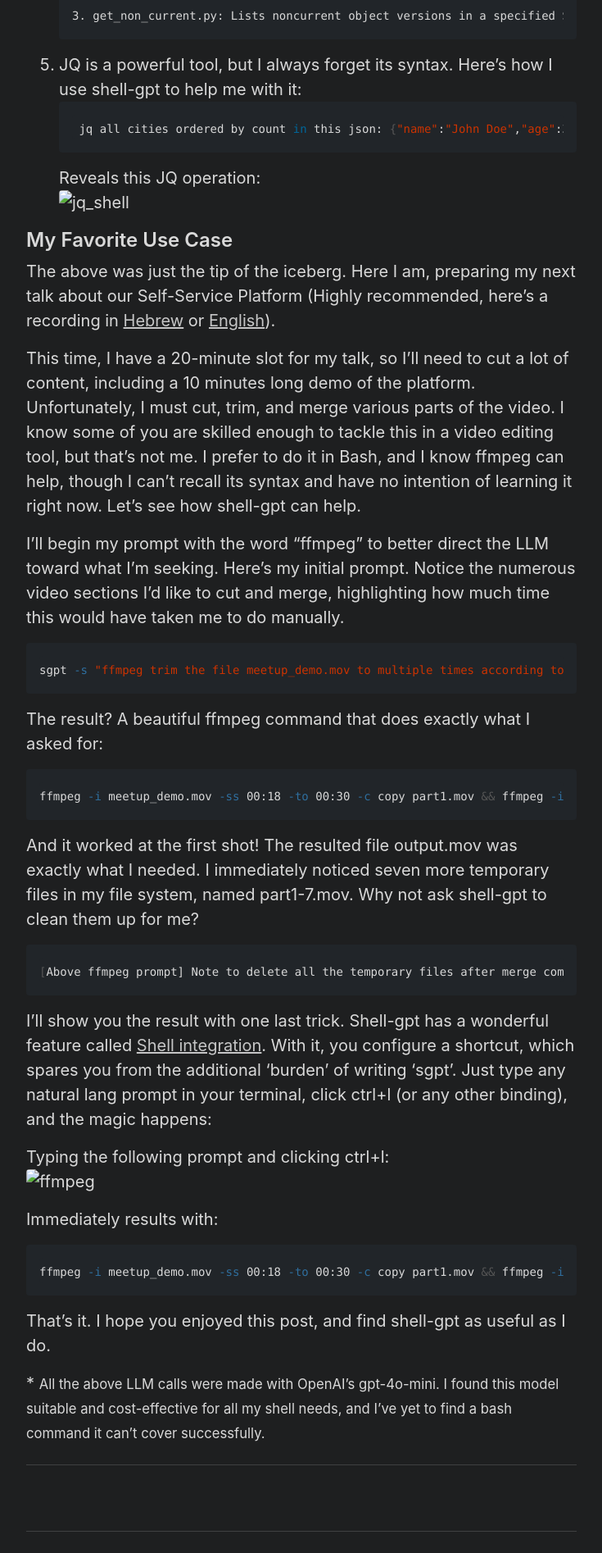
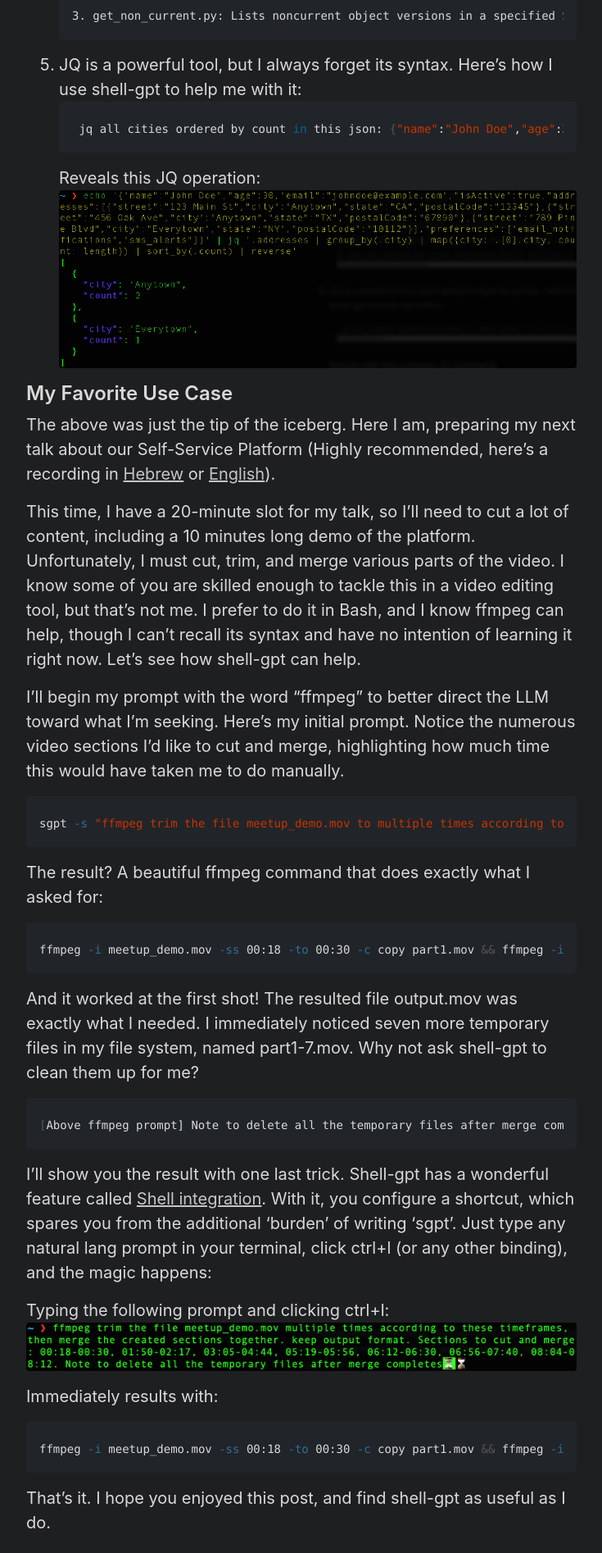
Before and after one commit to ofirsharony/ofirsharony.github.io, a Jekyll site: the page built from _posts/2024-11-08-sgpt.md, in a window 1280 px wide. Shown: the part 1769-3663 px from the top of the page at 82% size, without its empty margins (272-1007 px from the left). Built offline with Jekyll 4.4.1, drawn with Linux system fonts in a browser that asks for light colours.

Commit message:
fix images

````diff
--- a/_posts/2024-11-08-sgpt.md
+++ b/_posts/2024-11-08-sgpt.md
@@ -62,7 +62,7 @@
    ```
 
    Reveals this JQ operation:
-   ![jq_shell](../assets/shell-gpt/jq.png)
+   ![jq_shell](/assets/shell-gpt/jq.png)
 
 ## My Favorite Use Case
 
@@ -94,7 +94,7 @@
 With it, you configure a shortcut, which spares you from the additional 'burden' of writing 'sgpt'. Just type any natural lang prompt in your terminal, click ctrl+l (or any other binding), and the magic happens:
 
 Typing the following prompt and clicking ctrl+l:
-![ffmpeg](../assets/shell-gpt/ffmpeg.png)
+![ffmpeg](/assets/shell-gpt/ffmpeg.png)
 
 Immediately results with:
 ```bash
````
Also changed, not shown: _posts/2025-01-07-leadership-podcast.md (+1 -1 lines).
